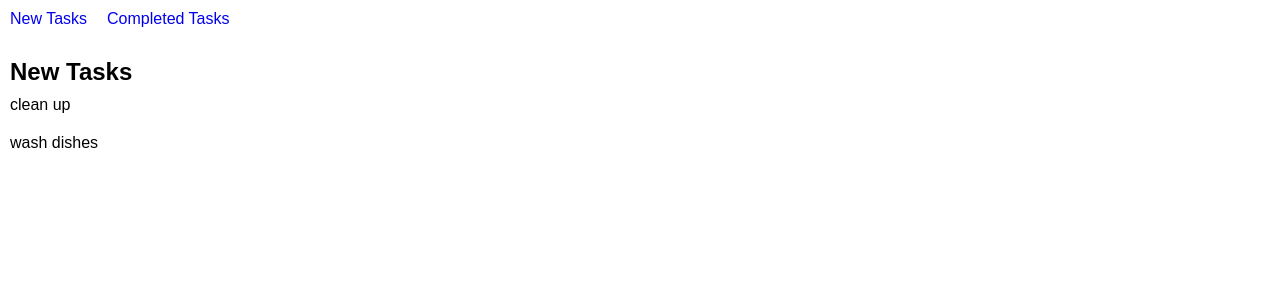
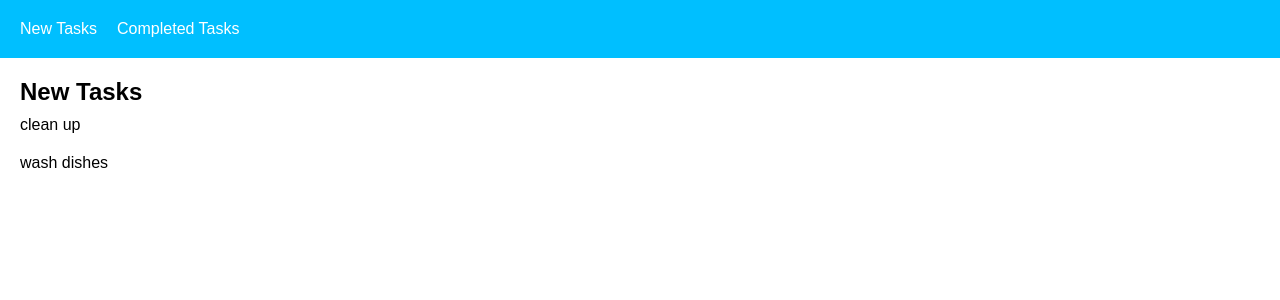
Before and after one commit to chrisvneal/mytasks, a React (Create React App) app: page / in a window 1280 px wide. Shown: the top 300 px of the page. Built offline with nearby package versions, Linux system fonts and the light colour scheme.

Commit message:
Add cintainer around page elements

```diff
--- a/src/Components/CompletedTasks.js
+++ b/src/Components/CompletedTasks.js
@@ -1,14 +1,16 @@
 import React from "react";
-import Links from "./Links";
+import Header from "./Header";
 import TaskList from "./TaskList";
 
 function CompletedTasks(props) {
   return (
     <div className="completedTasks">
-      <Links />
+      <Header />
 
-      <h2>Completed Tasks</h2>
-      <TaskList tasks={props.tasks} />
+      <div className="container">
+        <h2>Completed Tasks</h2>
+        <TaskList tasks={props.tasks} />
+      </div>
     </div>
   );
 }
--- /dev/null
+++ b/src/Components/Header.js
@@ -0,0 +1,14 @@
+import React from "react";
+import Links from "./Links";
+
+function Header() {
+  return (
+    <header>
+      <div className="container">
+        <Links />
+      </div>
+    </header>
+  );
+}
+
+export default Header;
--- a/src/Components/Home.js
+++ b/src/Components/Home.js
@@ -1,13 +1,16 @@
 import React from "react";
 import TaskList from "./TaskList";
-import Links from "./Links";
+import Header from "./Header";
 
 function Home(props) {
   return (
     <div className="Home">
-      <Links />
-      <h2>New Tasks</h2>
-      <TaskList tasks={props.tasks} />
+      <Header />
+
+      <div className="container">
+        <h2>New Tasks</h2>
+        <TaskList tasks={props.tasks} />
+      </div>
     </div>
   );
 }
--- a/src/styles.scss
+++ b/src/styles.scss
@@ -5,12 +5,27 @@
 
 body {
   font-family: Arial, sans-serif;
-  margin: 10px;
+  // margin: 10px;
 }
 
 a {
   text-decoration: none;
   margin-right: 20px;
+  color: #fff;
+
+  &:visited {
+    color: white;
+  }
+}
+
+.container {
+  padding: 0 20px;
+}
+
+header {
+  background: deepskyblue;
+  padding: 20px 0;
+  margin-bottom: 20px;
 }
 
 .tasklist {
@@ -21,7 +36,3 @@ a {
     margin-bottom: 20px;
   }
 }
-
-.links {
-  margin-bottom: 30px;
-}
```
